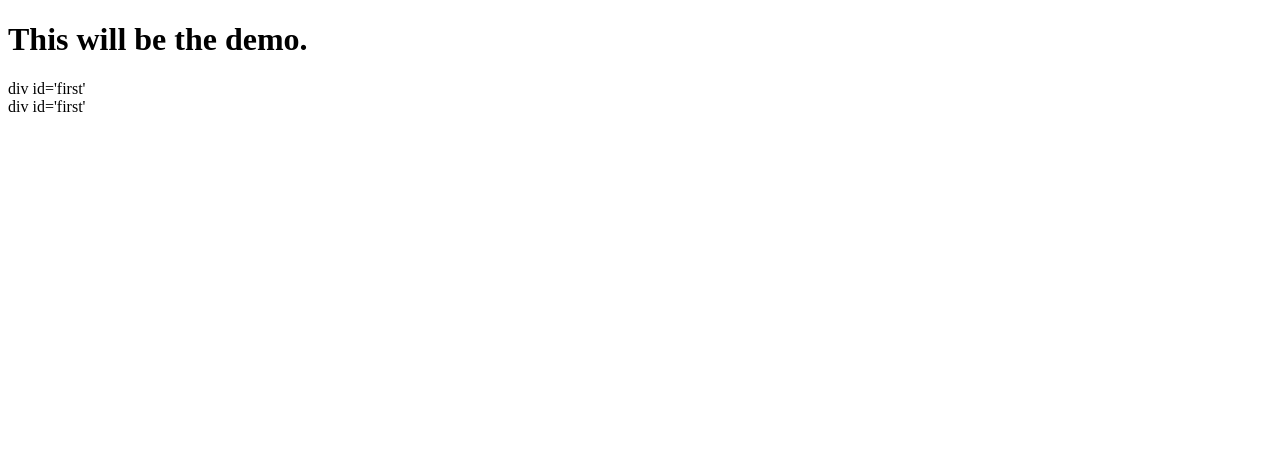
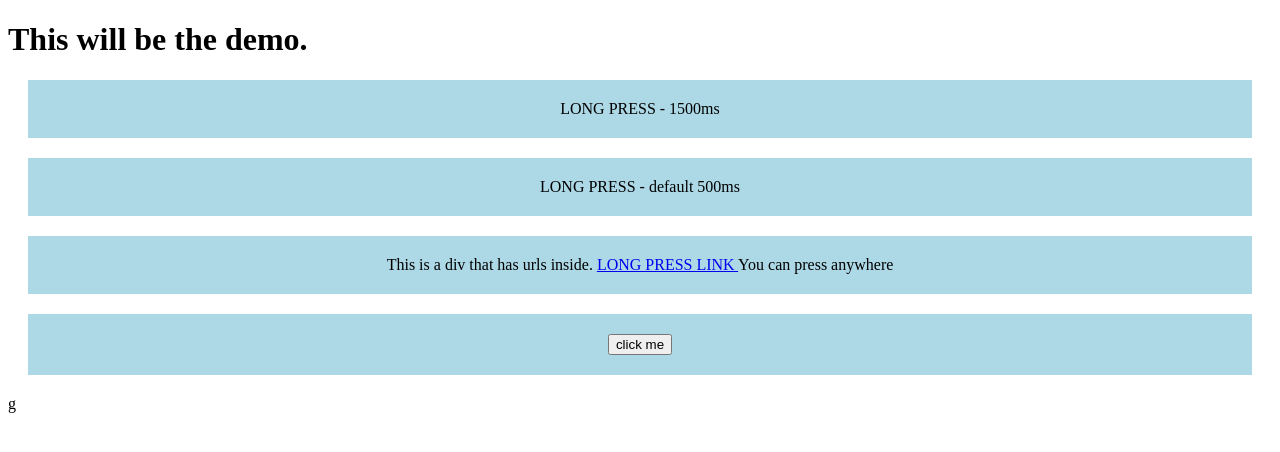
Before and after one commit to ruzpuz/LongPress, a website: page demo/index.html in a window 1280 px wide. Drawn offline with Linux system fonts and the light colour scheme.

Commit message:
creating demo

```diff
--- a/demo/index.html
+++ b/demo/index.html
@@ -7,13 +7,22 @@
     <body>
         <h1>This will be the demo. </h1>
 
-        <div id="first">
-            div id='first'
+        <div style="background-color:lightblue; text-align: center; padding:20px; margin:20px;">
+            LONG PRESS - 1500ms
         </div>
-        <div data-on-long-press="alert('long-press');" id="second">
-            div id='first'
+        <div style="background-color:lightblue; text-align: center; padding:20px; margin:20px;">
+            LONG PRESS - default 500ms
         </div>
-        <script src="../src/long-press.js"></script>
+        <div style="background-color:lightblue; text-align: center; padding:20px; margin:20px;">
+            This is a div that has urls inside.
+            <a href="https://www.google.com"> LONG PRESS LINK </a>
+            You can press anywhere
+        </div>
+        <div style="background-color:lightblue; text-align: center; padding:20px; margin:20px;">
+            <button onclick="alert('a');"> click me </button>
+        </div>
+
+        g<script src="../src/long-press.js"></script>
         <script src="./demo-application.js"></script>
     </body>
 </html>
--- a/src/long-press.js
+++ b/src/long-press.js
@@ -258,18 +258,18 @@
     }
     function unbind(element) {
         var elements = getDomElements(element),
-            boundElementsLength = window.longPress.boundElements.length,
+            boundElementsLength = window.longPress.boundElements.DOMElements.length,
             elementsLength = elements.length,
-            i,
-            j;
+            i, j;
 
         for(i = 0; i < elementsLength; i += 1) {
             for (j = 0; j < boundElementsLength; j += 1) {
-
-                if (elements[i] === window.longPress.boundElements[j]) {
-                    window.longPress.boundElements.splice(j,1);
+                if (elements[i] === window.longPress.boundElements.DOMElements[j]) {
+                    elements[i].removeEventListener('mousedown', clickEventStarted);
+                    elements[i].removeEventListener('touchstart', clickEventStarted);
+                    delete window.longPress.boundElements.callbacks[elements[i].getAttribute('data-lnpr-id')];
+                    window.longPress.boundElements.DOMElements.splice(j,1);
                 }
-
             }
         }
     }
```
